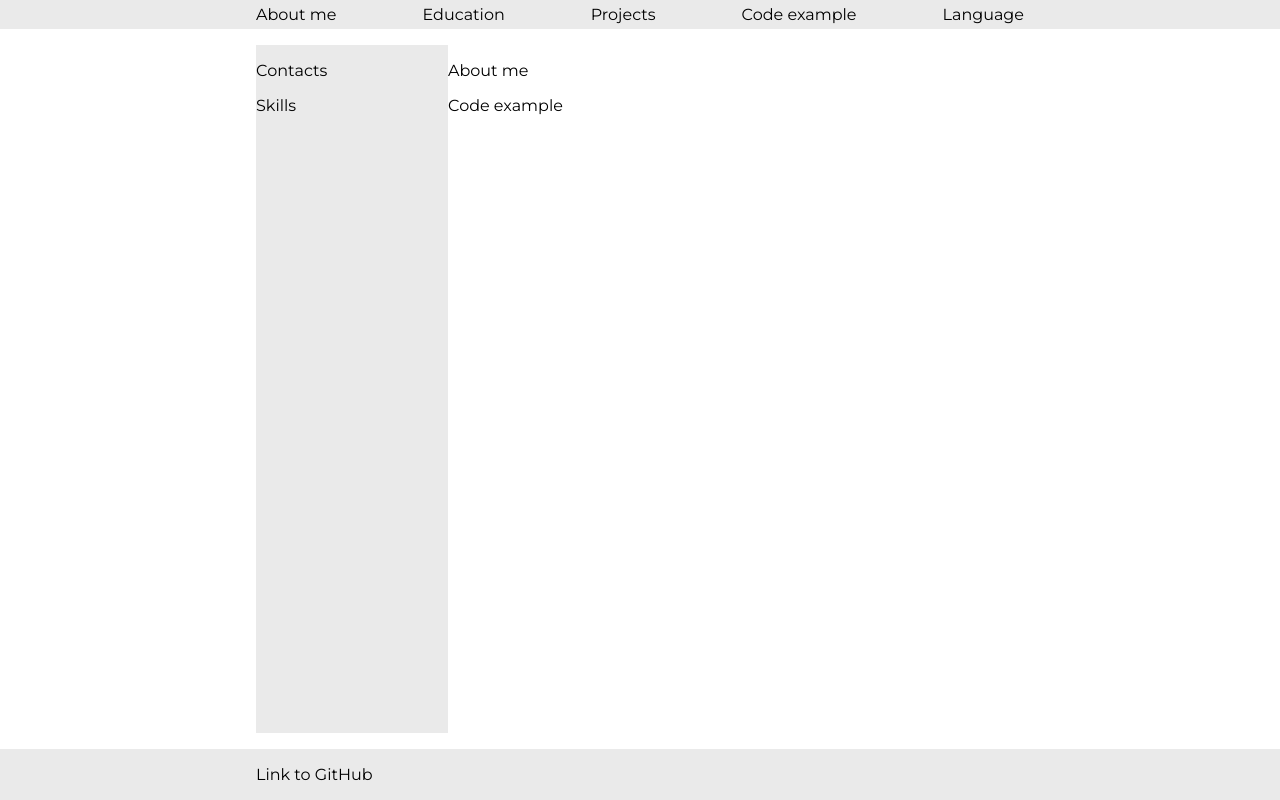
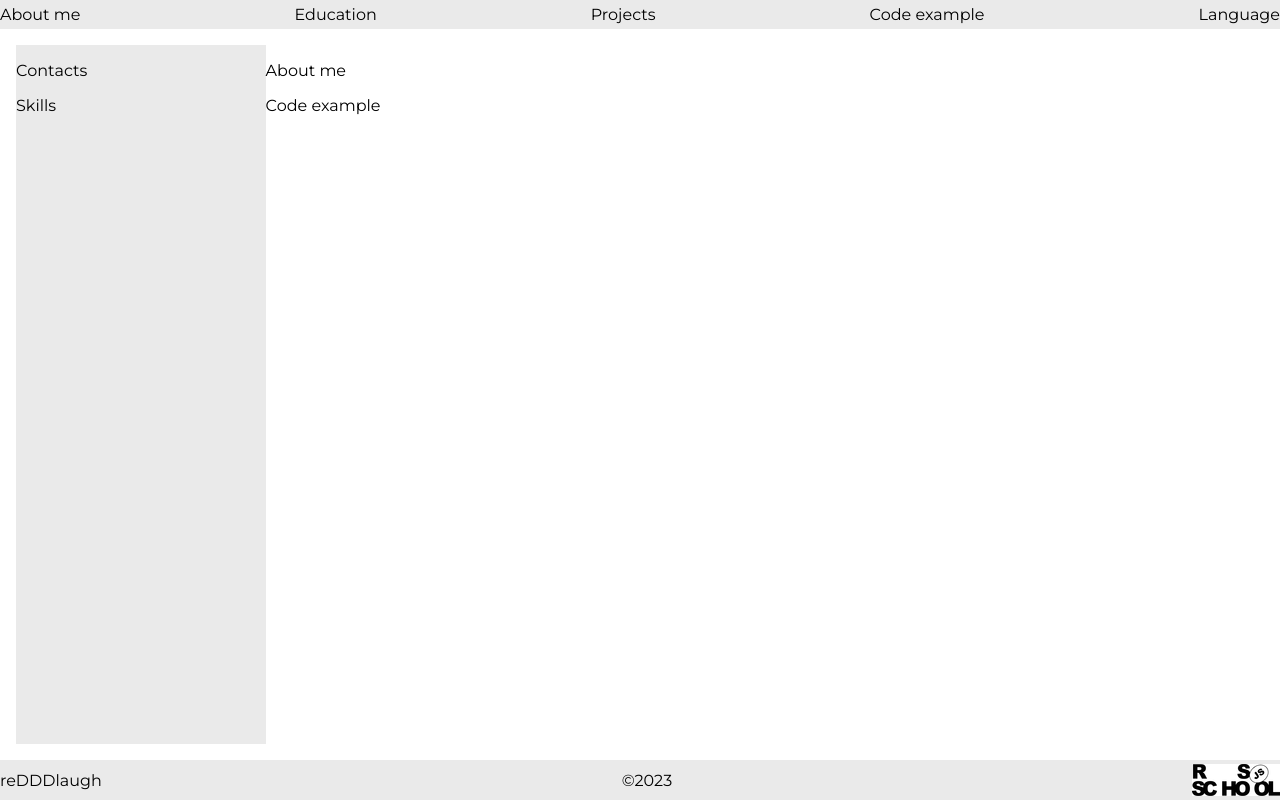
Before and after one commit to reDDDlaugh/rsschool-cv, a plain HTML site: page index.html in a window 1280 px wide. Drawn offline with Linux system fonts and the light colour scheme.

Commit message:
feat: add content in footer

```diff
--- a/index.html
+++ b/index.html
@@ -15,19 +15,19 @@
             <nav class="menu">
                 <ul class="menu__list unorder-list">
                     <li class="list__element">
-                        <a class="menu__item" href="#About">About me</a>
+                        <a class="link" href="#About">About me</a>
                     </li>
                     <li class="list__element">
-                        <a class="menu__item" href="#Education">Education</a>
+                        <a class="link" href="#Education">Education</a>
                     </li>
                     <li class="list__element">
-                        <a class="menu__item" href="#Projects">Projects</a>
+                        <a class="link" href="#Projects">Projects</a>
                     </li>
                     <li class="list__element">
-                        <a class="menu__item" href="#Code">Code example</a>
+                        <a class="link" href="#Code">Code example</a>
                     </li>
                     <li class="list__element">
-                        <a class="menu__item" href="#Language">Language</a>
+                        <a class="link" href="#Language">Language</a>
                     </li>
                 </ul>
             </nav>
@@ -46,7 +46,11 @@
 
     <footer class="footer">
         <div class="footer-container">
-            <p>Link to GitHub</p>
+            <a class="link" href="https://github.com/reDDDlaugh/" target="_blank">reDDDlaugh</a>
+            <span>&COPY;2023</span>
+            <a class="img-link" href="https://rs.school/js/" target="_blank">
+                <img class="ico" src="rs_school_js.ico" alt="RS School" title="«JavaScript/Front-end»">
+            </a>
         </div>
     </footer>
 
--- a/style.css
+++ b/style.css
@@ -31,7 +31,8 @@
 }
 
 .menu {
-    flex: 0 0 60vw;
+    flex: 1;
+    max-width: 1440px;
 }
 
 .menu__list {
@@ -47,14 +48,14 @@
     display: inline;
 }
 
-.menu__item {
+.link {
     color: black;
     text-decoration: none;
     white-space: nowrap;
     transition: 0.5s;
 }
 
-.menu__item:hover {
+.link:hover {
     text-shadow: black 1px 1px 3px;
 }
 
@@ -62,17 +63,21 @@
     display: flex;
     flex: 1;
     overflow: auto;
+    border: 2vh solid rgba(0, 0, 0, 0);
+    width: 100vw;
     justify-content: center;
-    border: 2vh solid rgba(0, 0, 0, 0);
+
 }
 
 .aside {
-    flex: 0 0 15vw;
+    flex: 0.25;
+    max-width: 360px;
     background-color: var(--background-color);
 }
 
 .section {
-    flex: 0 0 45vw;
+    flex: 1;
+    max-width: 1080px;
     background-color: white;
 }
 
@@ -84,7 +89,14 @@
 
 .footer-container {
     display: flex;
-    flex: 0 0 60vw;
+    flex: 1;
+    max-width: 1440px;
     flex-wrap: wrap;
     justify-content: space-between;
+    align-items: center;
+    padding: 0.3vw 0;
 }
+
+.img-link {
+    line-height: 0;
+}
```
Also changed, not shown: rs_school_js.ico (added).
